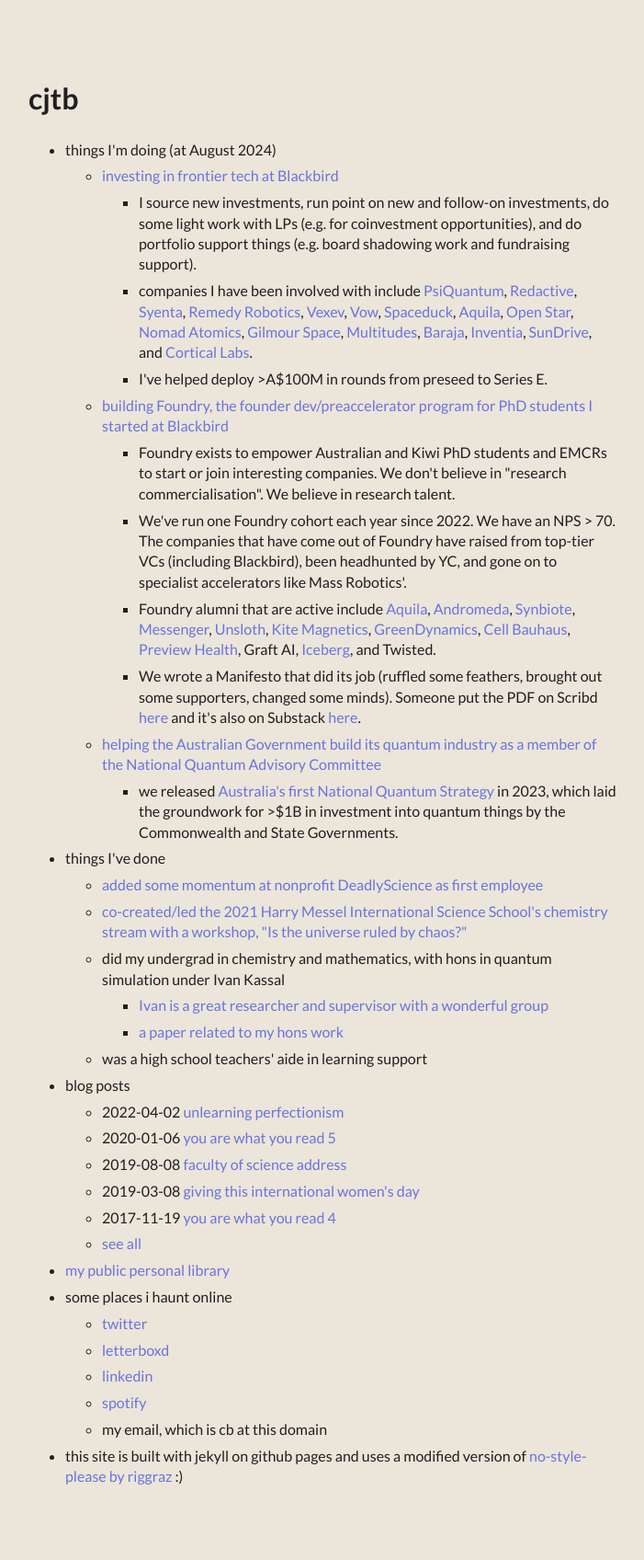
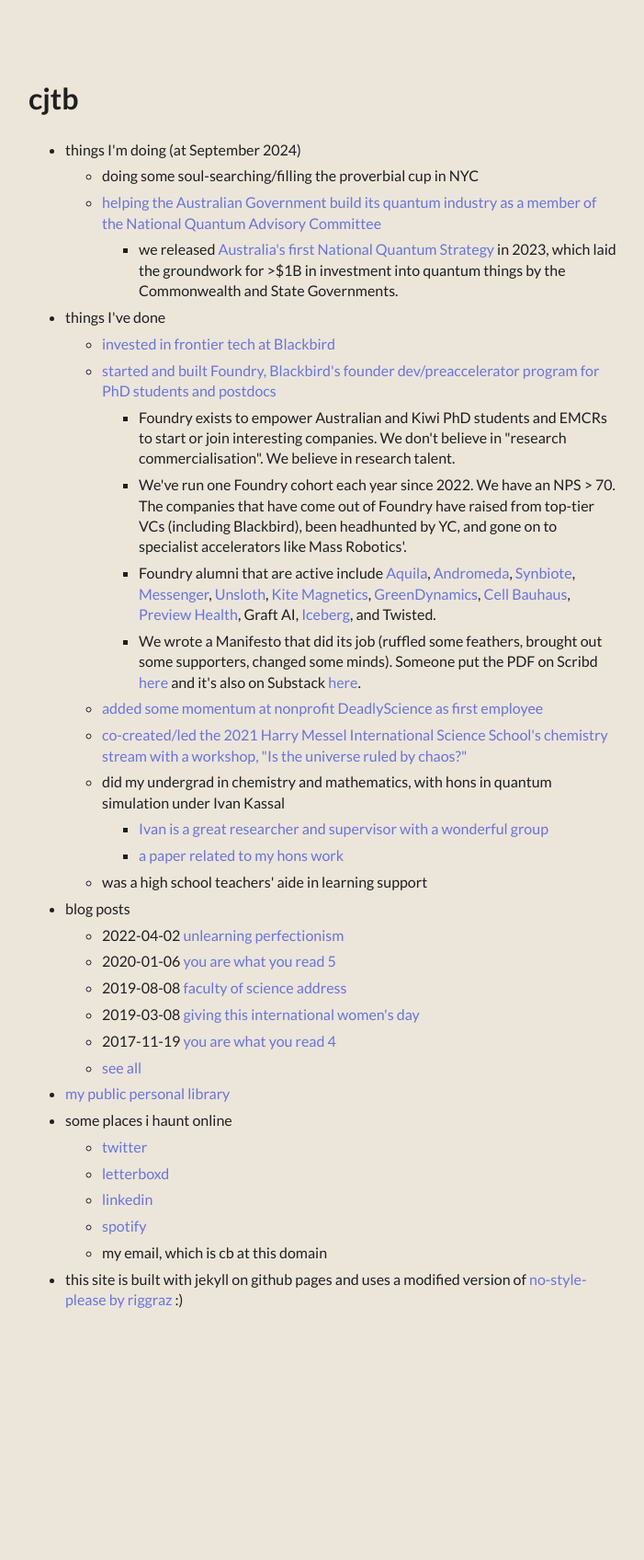
Before and after one commit to clarebirch/clarebirch.github.io, a Jekyll site: the page built from index.md, in a window 1280 px wide. Shown: the whole page at 92% size, without its empty margins (289-990 px from the left). Built offline with Jekyll 4.4.1, drawn with Linux system fonts in a browser that asks for light colours; some web fonts are replaced; after the commit the page ends 1505 px from its top, so only the background shows below that; some of the changed lines change nothing that is shown.

Commit message:
msg updated for sept 2024

```diff
--- a/_data/menu.yml
+++ b/_data/menu.yml
@@ -2,27 +2,24 @@
 # https://github.com/riggraz/no-style-please#customize-the-menu
 
 entries:
-  - title: things I'm doing (at August 2024)
+  - title: things I'm doing (at September 2024)
     entries:
-      - title: investing in frontier tech at Blackbird
-        url: https://blackbird.vc/team/clare-birch
+      - title: doing some soul-searching/filling the proverbial cup in NYC
+      - title: helping the Australian Government build its quantum industry as a member of the National Quantum Advisory Committee
+        url: https://www.minister.industry.gov.au/ministers/husic/media-releases/national-quantum-advisory-committee
         entries:
-          - title: I source new investments, run point on new and follow-on investments, do some light work with LPs (e.g. for coinvestment opportunities), and do portfolio support things (e.g. board shadowing work and fundraising support).
-          - title: companies I have been involved with include <a href="https://psiquantum.com" target="_blank" rel="noopener noreferrer">PsiQuantum</a>, <a href="https://www.redactive.ai/" target="_blank" rel="noopener noreferrer">Redactive</a>, <a href="https://www.syenta.com" target="_blank" rel="noopener noreferrer">Syenta</a>, <a href="https://www.remedyrobotics.com/" target="_blank" rel="noopener noreferrer">Remedy Robotics</a>, <a href="https://www.vexev.com/" target="_blank" rel="noopener noreferrer">Vexev</a>, <a href="https://www.eatvow.com/" target="_blank" rel="noopener noreferrer">Vow</a>, <a href="https://spaceduck.com" rel="noopener noreferrer">Spaceduck</a>, <a href="https://aquila.earth" rel="noopener noreferrer">Aquila</a>, <a href="https://openstar.tech" rel="noopener noreferrer">Open Star</a>, <a href="https://www.nomadatomics.com/" rel="noopener noreferrer">Nomad Atomics</a>, <a href="https://www.gspace.com/" rel="noopener noreferrer">Gilmour Space</a>, <a href="https://www.multitudes.co/" rel="noopener noreferrer">Multitudes</a>, <a href="https://www.baraja.com/en" rel="noopener noreferrer">Baraja</a>, <a href="https://inventia.life/" rel="noopener noreferrer">Inventia</a>, <a href="https://www.sundrivesolar.com/" rel="noopener noreferrer">SunDrive</a>, and <a href="https://corticallabs.com/" rel="noopener noreferrer">Cortical Labs</a>.
-          - title: I've helped deploy >A$100M in rounds from preseed to Series E.
-      - title: building Foundry, the founder dev/preaccelerator program for PhD students I started at Blackbird
+          - title: we released <a href="https://www.industry.gov.au/publications/national-quantum-strategy" target="_blank" rel="noopener noreferrer">Australia's first National Quantum Strategy</a> in 2023, which laid the groundwork for >$1B in investment into quantum things by the Commonwealth and State Governments.
+  - title: things I've done
+    entries:
+      - title: invested in frontier tech at Blackbird
+        url: my-time-at-blackbird.html
+      - title: started and built Foundry, Blackbird's founder dev/preaccelerator program for PhD students and postdocs
         url: https://blackbird.vc/foundry
         entries:
           - title: Foundry exists to empower Australian and Kiwi PhD students and EMCRs to start or join interesting companies. We don't believe in "research commercialisation". We believe in research talent.
           - title: We've run one Foundry cohort each year since 2022. We have an NPS > 70. The companies that have come out of Foundry have raised from top-tier VCs (including Blackbird), been headhunted by YC, and gone on to specialist accelerators like Mass Robotics'.
           - title: Foundry alumni that are active include <a href="https://www.aquila.earth/" target="_blank" rel="noopener noreferrer">Aquila</a>, <a href="https://dromeda.com.au/" target="_blank" rel="noopener noreferrer">Andromeda</a>, <a href="https://www.synbiote.com/" target="_blank" rel="noopener noreferrer">Synbiote</a>, <a href="https://www.messenger.bio/" target="_blank" rel="noopener noreferrer">Messenger</a>, <a href="https://unsloth.ai/" target="_blank" rel="noopener noreferrer">Unsloth</a>, <a href="https://kitemagnetics.com/" target="_blank" rel="noopener noreferrer">Kite Magnetics</a>, <a href="https://www.greendynamics.com.au/" target="_blank" rel="noopener noreferrer">GreenDynamics</a>, <a href="https://cellbauhaus.com/" target="_blank" rel="noopener noreferrer">Cell Bauhaus</a>, <a href="https://www.preview.health/" target="_blank" rel="noopener noreferrer">Preview Health</a>, Graft AI, <a href="https://iceberg-quantum.com/" target="_blank" rel="noopener noreferrer">Iceberg</a>, and Twisted.
           - title: We wrote a Manifesto that did its job (ruffled some feathers, brought out some supporters, changed some minds). Someone put the PDF on Scribd <a href="https://www.scribd.com/document/733991106/Blackbird-FOUNDRY-Manifesto" target="_blank" rel="noopener noreferrer">here</a> and it's also on Substack <a href="https://annealing.substack.com/p/a-manifesto-on-scientists-starting" target="_blank" rel="noopener noreferrer">here</a>.
-      - title: helping the Australian Government build its quantum industry as a member of the National Quantum Advisory Committee
-        url: https://www.minister.industry.gov.au/ministers/husic/media-releases/national-quantum-advisory-committee
-        entries:
-          - title: we released <a href="https://www.industry.gov.au/publications/national-quantum-strategy" target="_blank" rel="noopener noreferrer">Australia's first National Quantum Strategy</a> in 2023, which laid the groundwork for >$1B in investment into quantum things by the Commonwealth and State Governments.
-  - title: things I've done
-    entries:
       - title: added some momentum at nonprofit DeadlyScience as first employee
         url: https://deadlyscience.org.au/
       - title: co-created/led the 2021 Harry Messel International Science School's chemistry stream with a workshop, "Is the universe ruled by chaos?"
--- /dev/null
+++ b/my-time-at-blackbird.md
@@ -0,0 +1,32 @@
+---
+layout: page
+---
+I was an Associate at <a href="https://blackbird.vc" target="_blank" rel="noopener noreferrer">Blackbird</a> from 2021 to 2024. In that time, I:
+- Sourced 3 successful new investments,
+- Ran point on 21 successful new and follow-on investments amounting to >$100M investment from pre-seed to post-Series D, and
+- Did some work with LPs (e.g. for coinvestment opportunities), and portfolio support things (e.g. board shadowing work and fundraising support)
+
+Some media that documents my time at Blackbird:
+- [Capital Brief](https://www.capitalbrief.com/article/blackbirds-scientist-in-residence-clare-birch-takes-flight-633885b5-0b03-4356-980b-c9b9e71d6822/preview/)'s article "Blackbird's deep tech doyenne Clare Birch takes flight" on my departure---"A well-liked and highly regarded Blackbird investor who served on Innovation Minister Ed Husic's quantum computing advisory board is leaving the firm for pastures new." (embarrassing!)
+- [Cosmos Magazine](https://cosmosmagazine.com/people/culture/blackbird-scientist-in-residence/)'s article "Why would a company need a scientist-in-residence?" from sometime around when I started.
+
+Companies I was involved with include:
+- [PsiQuantum](https://psiquantum.com)
+- [Redactive](https://www.redactive.ai/)
+- [Remedy Robotics](https://www.remedyrobotics.com/)
+- [Spaceduck](https://spaceduck.com)
+- [Syenta](https://www.syenta.com)
+- [Vexev](https://www.vexev.com/)
+- [Vow](https://www.eatvow.com/)
+- [Aquila](https://aquila.earth)
+- [Open Star](https://openstar.tech)
+- [Nomad Atomics](https://www.nomadatomics.com/)
+- [Opto Biosystems](https://www.opto.bio/)
+- [Gilmour Space](https://www.gspace.com/)
+- [Multitudes](https://www.multitudes.co/)
+- [Baraja](https://www.baraja.com/en)
+- [Inventia](https://inventia.life/)
+- [SunDrive Solar](https://www.sundrivesolar.com/)
+- [Cortical Labs](https://corticallabs.com/)
+- [VeVe](https://www.veve.me/)
+- [Soul Æether](https://x.com/soulaether_?lang=en)
```
Also changed, not shown: 1 other file.
